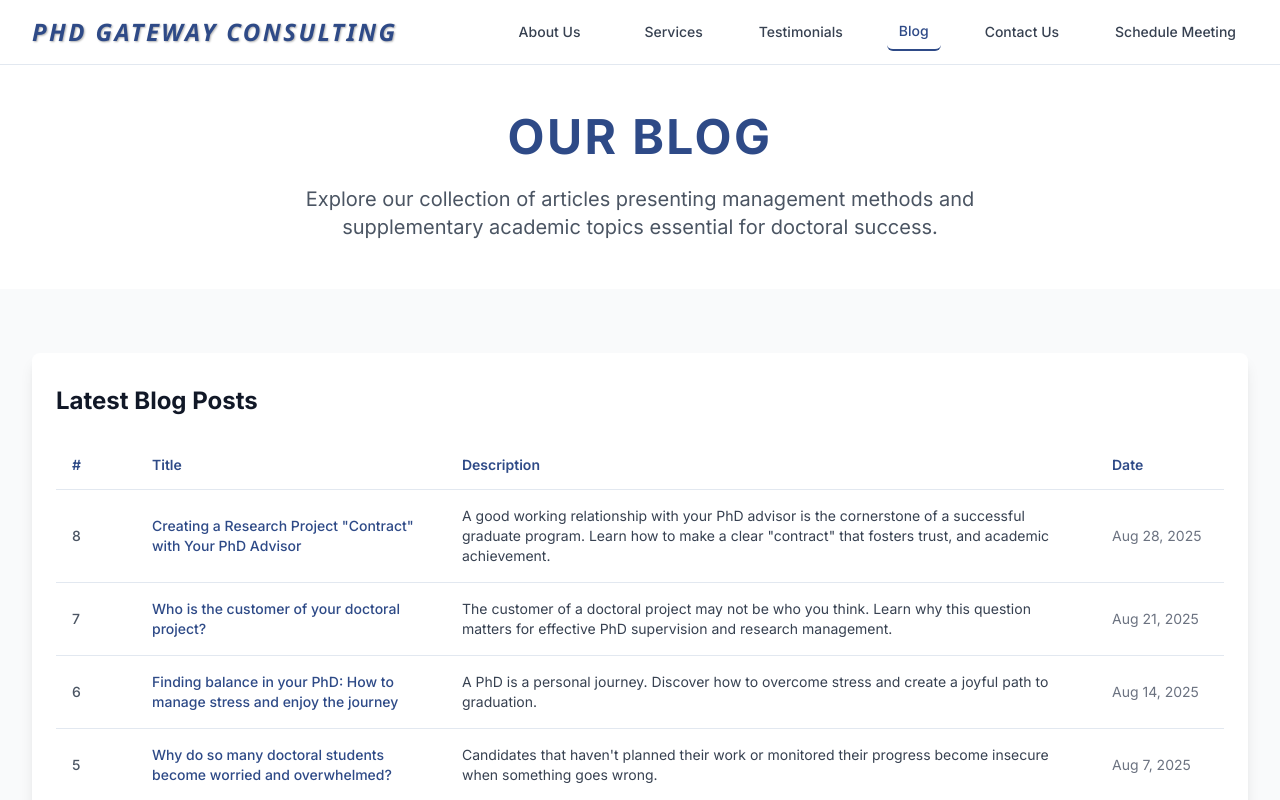
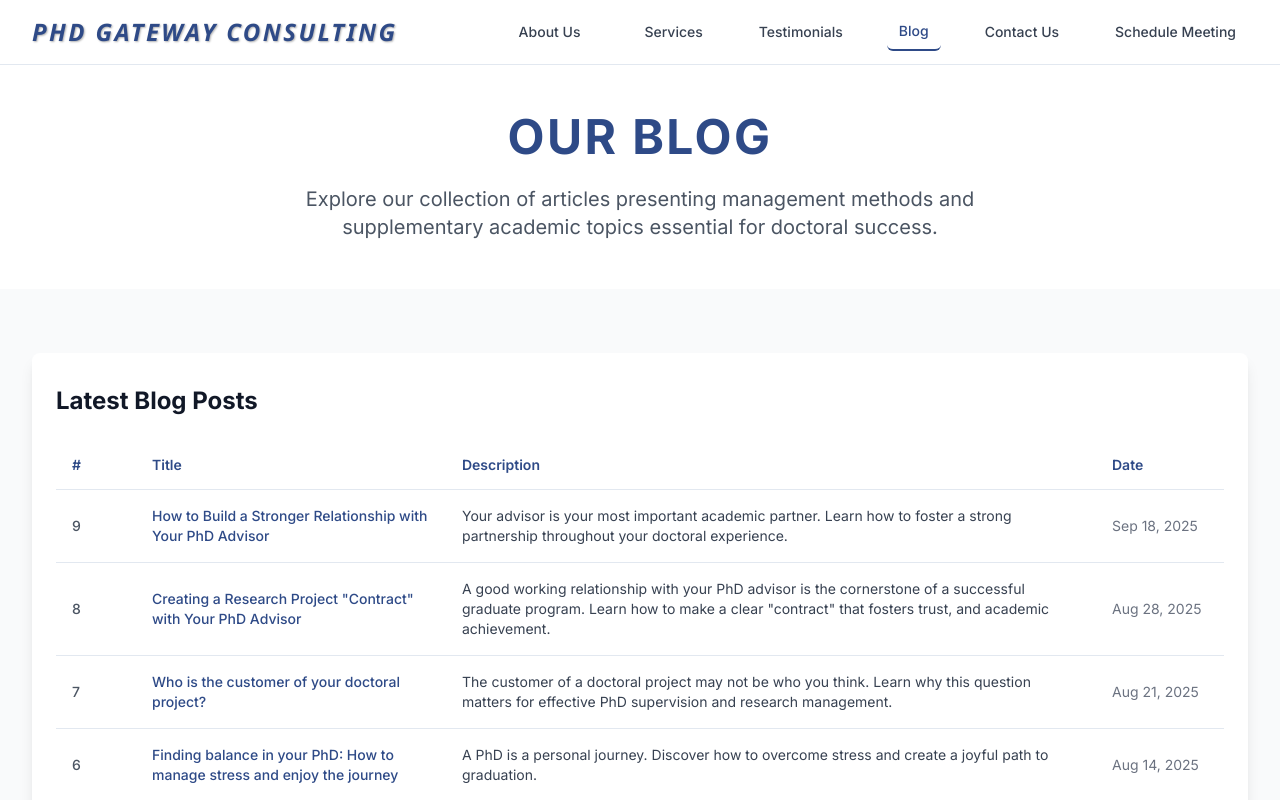
Before and after one commit to ReuvenKatz/pathway-nexus-gateway1, a React (Vite) app: page /blogs in a window 1280 px wide. Shown: the top 800 px of the page. Built offline with nearby package versions, Linux system fonts and the light colour scheme; a web font is replaced by a local one.

Commit message:
Add new blog post

```diff
--- a/src/data/blogs.ts
+++ b/src/data/blogs.ts
@@ -7,6 +7,48 @@ export interface Blog {
 }
 
 export const blogs: Blog[] = [
+  {
+    id: "10",
+    title: "How to Build a Stronger Relationship with Your PhD Advisor",
+    description: "Your advisor is your most important academic partner. Learn how to foster a strong partnership throughout your doctoral experience.",
+    publishDate: "2025-09-18",
+    content: `
+      <div class="prose max-w-none">
+        <p>Key words: advisor-student partnership, relationship with PhD advisor</p>
+
+        <p>A successful PhD project is rooted in an academic partnership between you and your advisor. Once you create your doctoral proposal, your advisor becomes your research partner. Like any worthwhile relationship, this partnership should also be actively tended to in order to sustain it.</p>
+
+        <p>All PhD advisors wish to see their students succeed. Simply put, and apart from any accolades and issues of prestige, your achievements make your advisor proud. Advisors want their students to work and produce, and when students show dedication, advisors are likely to invest in them. Here are some tips on nurturing this relationship and helping your advisor invest in you.</p>
+
+        <h3>Practical Strategies to Strengthen Your Advisor Relationship</h3>
+        <p>1. Schedule effective meetings.<br/>
+        Meetings, whether weekly or biweekly, must be worthwhile. Don't waste your advisor's time. Always come prepared, with questions or an abstract you've read. Bringing new ideas, you are offering value to your advisor.</p>
+
+        <p>2. Demonstrate consistent progress! Even small steps suffice.<br/>
+        New data, preliminary analyses, or even rough results all indicate that you're doing the work, moving along and getting somewhere. Consistent progression gives the advisor confidence in your commitment.</p>
+
+        <p>4. Show initiative.<br/>
+        Don't just wait for direction; contribute your own ideas for advancing the research. Advisors value students who show creativity.</p>
+
+        <p>5. Update your research plan regularly.<br/>
+        Review and update your schedule (Gantt chart) each semester or upon completion of major milestones, then share the updates with your advisor to keep data up to date.</p>
+
+        <p>6. Get noticed.<br/>
+        Volunteer to present your research at conferences or faculty seminars. It serves both your own career and your advisor's mentorship.</p>
+
+        <p>7. Identify and support your advisor's needs.<br/>
+        Obviously, your long-term goal is to write a dissertation and graduate. But take care of your advisor's interests as well.</p>
+        <ul>
+          <li>If your advisor is pre-tenure, publication is of the highest priority, so prioritize co-authoring articles.</li>
+          <li>If your advisor is preparing for a presentation, help them out.</li>
+          <li>If another lab member is struggling, assist them; your advisor will notice and appreciate it.</li>
+        </ul>
+
+        <h3>Building a Win-Win Relationship</h3>
+        <p>The key to enhancing the relationship with your advisor is to turn it into a partnership. It must be a win-win experience for both of you. Ultimately, good advisor-student relationships are based on communication, mutual respect, and common goals. Make sure to actively tend to your responsibilities within this partnership.</p>
+      </div>
+    `
+  },
   {
     id: "9",
     title: "Creating a Research Project \"Contract\" with Your PhD Advisor",
```
